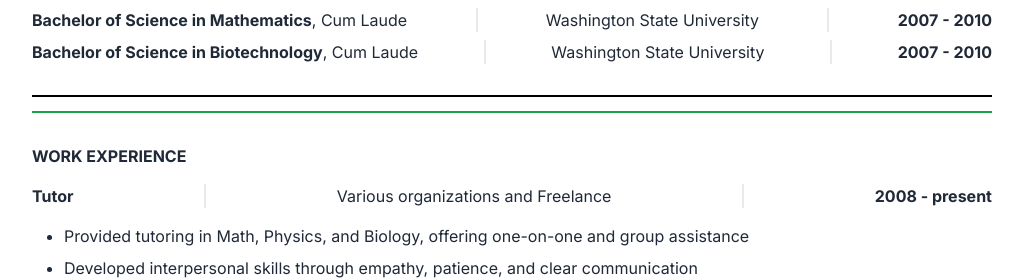
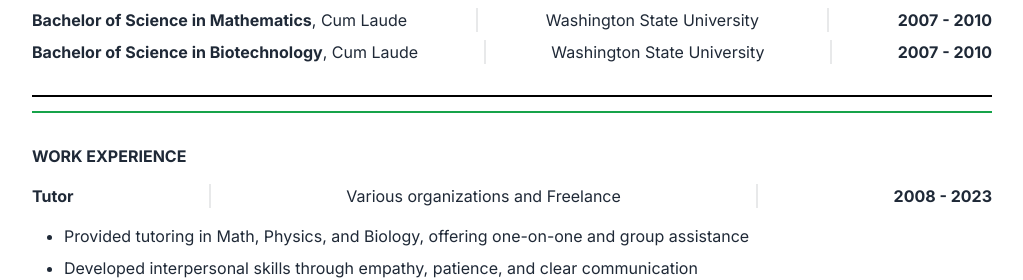
Before and after one commit to mike-v2/portfolio, a Next.js app: page /resume in a window 1280 px wide. Shown: the part 1364-1644 px from the top of the page, without its empty margins (128-1151 px from the left). Built offline with nearby package versions, Linux system fonts and the light colour scheme.

Commit message:
Update tutor date range on resume

```diff
--- a/app/resume/page.tsx
+++ b/app/resume/page.tsx
@@ -167,7 +167,7 @@ export default function Resume() {
             </p>
             <div className="divider divider-horizontal"></div>
             <p className='font-bold'>
-              2008 - present
+              2008 - 2023
             </p>
           </div>
           <ul className='flex flex-col gap-y-2 list-disc ps-8 pt-4'>
```
